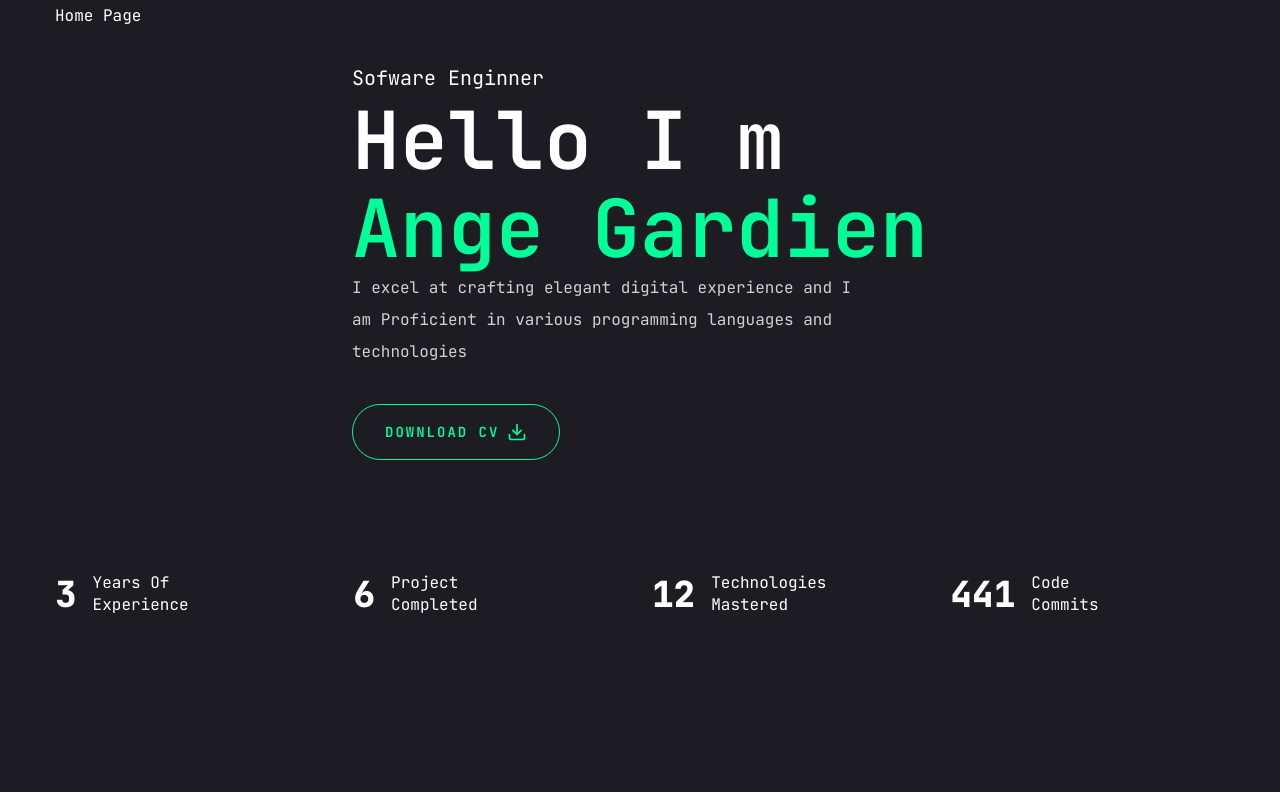
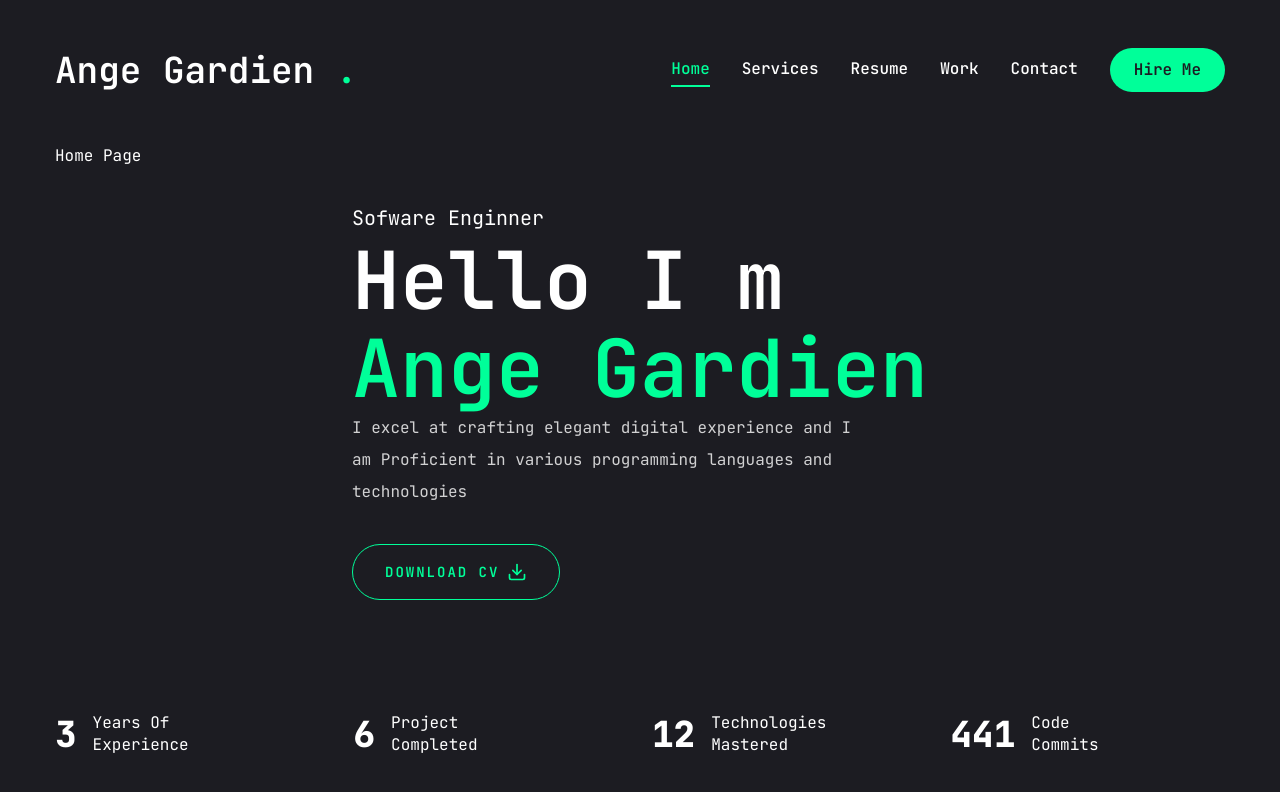
Before and after one commit to ange-gardien1/Portfolion, a Next.js app: page / in a window 1280 px wide. Shown: the top 792 px of the page. Built offline with nearby package versions, Linux system fonts and the light colour scheme.

Commit message:
working on header

```diff
--- a/app/layout.jsx
+++ b/app/layout.jsx
@@ -1,7 +1,7 @@
 import localFont from "next/font/local";
 import { JetBrains_Mono } from "next/font/google";
 import "./globals.css";
-// import Header from "../components/header";
+import Header from "../components/header";
 import PageTransition from "@/components/PageTransition";
 import StairTransition from "@/components/StairTransition";
 
@@ -25,7 +25,7 @@ export default function RootLayout({ children }) {
   return (
     <html lang="en">
       <body className={jetbrainsMono.variable}>
-        {/* <Header /> */}
+        <Header />
         <StairTransition />
         <PageTransition>{children}</PageTransition>
       </body>
```
